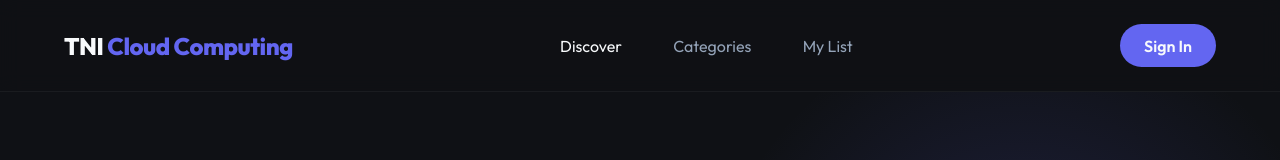
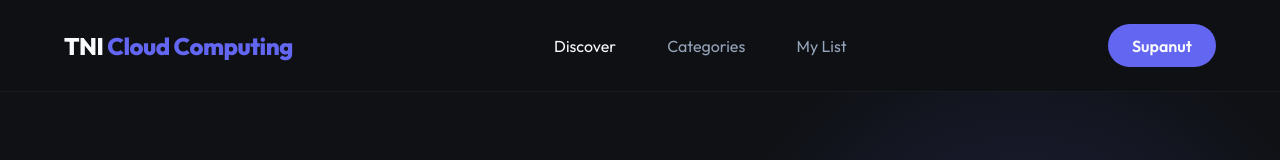
Before and after one commit to Supanut2004/cicd-lab, a website: page public/index.html in a window 1280 px wide. Shown: the top 160 px of the page. Drawn offline with Linux system fonts and the light colour scheme; no server answers.

Commit message:
addeded deploy.yml

```diff
--- a/public/index.html
+++ b/public/index.html
@@ -15,7 +15,7 @@
             <a href="#">Categories</a>
             <a href="#">My List</a>
         </div>
-        <div class="profile-btn">Sign In</div>
+        <div class="profile-btn">Supanut</div>
     </nav>
 
     <header class="hero">
```
